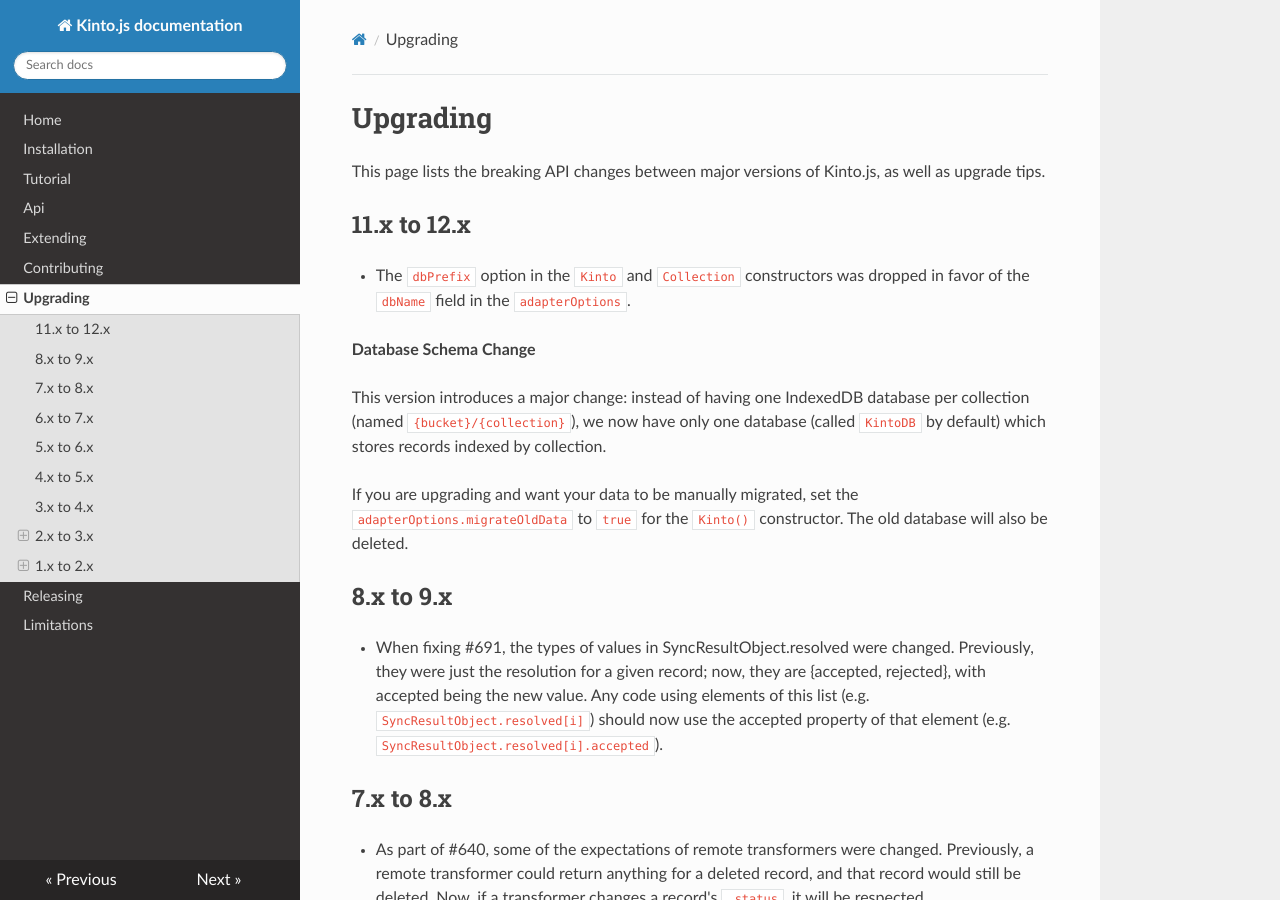
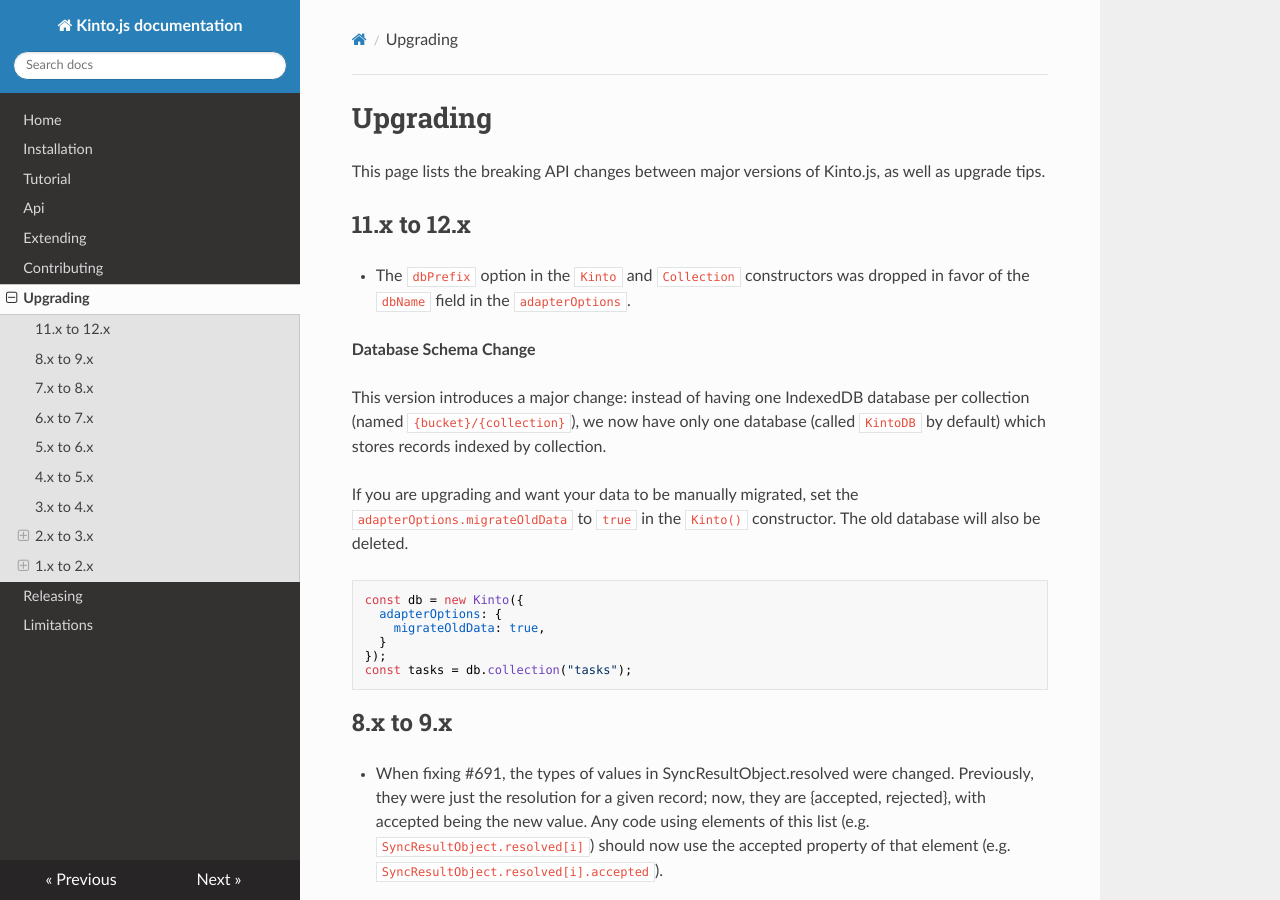
Before and after one commit to Kinto/kinto.js, an MkDocs documentation site: the page built from docs/upgrading.md, in a window 1280 px wide and 900 px high. Built offline with MkDocs 1.6.1, drawn with Linux system fonts in a browser that asks for light colours; nearby versions of some CDN libraries; old or Windows-style settings are respelled for this version of MkDocs.

Commit message:
Adjust upgrade docs

````diff
--- a/docs/upgrading.md
+++ b/docs/upgrading.md
@@ -10,8 +10,17 @@
 
 This version introduces a major change: instead of having one IndexedDB database per collection (named `{bucket}/{collection}`), we now have only one database (called `KintoDB` by default) which stores records indexed by collection.
 
-If you are upgrading and want your data to be manually migrated, set the `adapterOptions.migrateOldData` to `true` for the `Kinto()` constructor.
+If you are upgrading and want your data to be manually migrated, set the `adapterOptions.migrateOldData` to `true` in the `Kinto()` constructor.
 The old database will also be deleted.
+
+```js
+const db = new Kinto({
+  adapterOptions: {
+    migrateOldData: true,
+  }
+});
+const tasks = db.collection("tasks");
+```
 
 ## 8.x to 9.x
 
````
